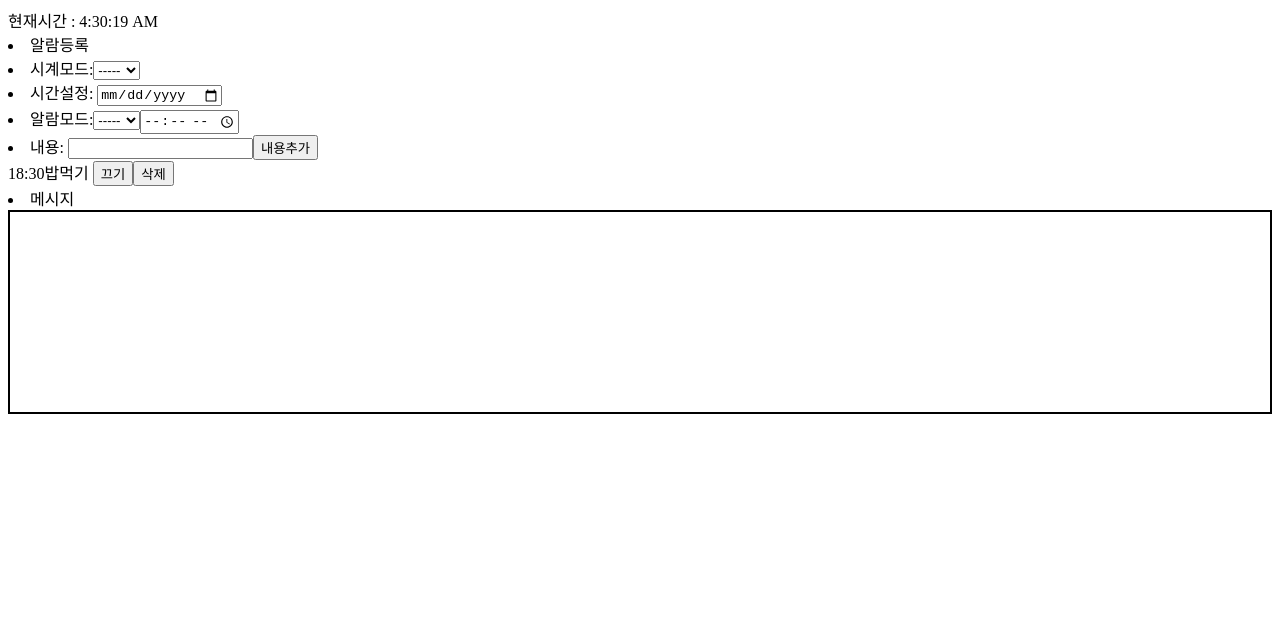
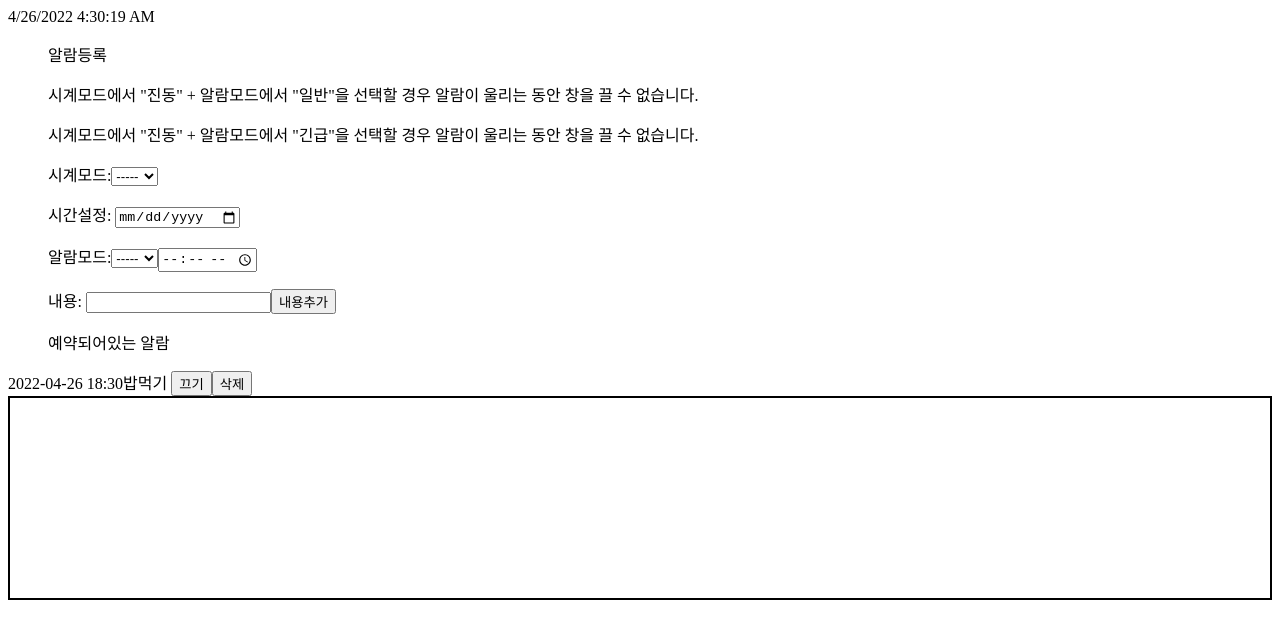
Before and after one commit to rami0617/alram, a React (Create React App) app: page / in a window 1280 px wide. Shown: the top 638 px of the page. Built offline with nearby package versions, Linux system fonts and the light colour scheme.

Commit message:
feat: Add All requirement

```diff
--- a/package.json
+++ b/package.json
@@ -7,6 +7,7 @@
     "@testing-library/jest-dom": "^5.16.4",
     "@testing-library/react": "^13.1.1",
     "@testing-library/user-event": "^13.5.0",
+    "date-fns": "^2.28.0",
     "react": "^16.13.0",
     "react-dom": "^16.13.0",
     "react-redux": "^8.0.1",
--- a/public/index.html
+++ b/public/index.html
@@ -4,5 +4,6 @@
     <meta charset="utf-8" />
     <meta name="viewport" content="width=device-width, initial-scale=1" />
     <div id="root"></div>
+    <div id="modal"></div>
   </body>
 </html>
--- a/src/app/App.js
+++ b/src/app/App.js
@@ -1,14 +1,19 @@
-import React from "react";
+import React, { useState } from "react";
 import { Route, Routes, Navigate } from "react-router-dom";
+
 import Alram  from "../components/Alram";
+import List from "../components/List";
 
 function App() {
+  const [showModal, setShowModal] = useState(false);
+
   return (
     <div className="App">
       <Routes>
-      <Route path="/" element={<Alram />} />
+      <Route path="/" element={<Alram onShowModal={setShowModal} />} />
       <Route path="*" element={<Navigate to="/" replace />} />
       </Routes>
+      {showModal && <List onShowModal={setShowModal} />}
     </div>
   );
 }
--- a/src/components/Alram.js
+++ b/src/components/Alram.js
@@ -1,11 +1,11 @@
 import React, { useEffect, useState } from "react";
 import { useDispatch, useSelector } from "react-redux";
 import styled from "styled-components";
-import { alramAdd } from "../features/alramDataSlice";
+import { format } from "date-fns";
 
-import List from "./List";
+import { alramAdd, alramOff, alramDelete } from "../features/alramDataSlice";
 
-export default function Alram() {
+export default function Alram({ onShowModal }) {
   const dispatch = useDispatch();
   const state = useSelector((state) => state.alramData);
   const [nowTime, setNowTime] = useState(new Date());
@@ -37,21 +37,25 @@ export default function Alram() {
       clockMode: "",
       alramMode: "",
       description: "",
-      alramOn: "",
+      alramOn: "on",
     });
   };
 
+  const newDate = new Date();
+  const today = format(newDate, "yyyy/MM/dd");
+  const realTime = format(newDate, "HH:mm");
+  const now = (today + realTime).replace(/[^\w\s]/gi, '');
+
   const { date, time } = alramInfo;
-
-  const id = (date + time).replace(/[^\w\s]/gi, '');
 
   const handleAddAlram = (event) => {
     const { name, value } = event.target;
+    const id = (date + time).replace(/[^\w\s]/gi, '');
 
     setAlramInfo({
       ...alramInfo,
+      [name]: value,
       id: id,
-      [name]: value,
     });
   };
 
@@ -62,57 +66,66 @@ export default function Alram() {
     };
   });
 
+  for (let i = 0; i < alramList.length; i++)  {
+    if (alramList[i].id === now && alramList[i].clockMode === "vibration") {
+      onShowModal(true);
+    }
+  }
+
   return (
     <div>
       <Main>
       <div className="nowtime">
-        현재시간 : {nowTime.toLocaleTimeString()}
+        {nowTime.toLocaleDateString()}{" "}{nowTime.toLocaleTimeString()}
       </div>
       <div className="enterAlram">
-        <li>알람등록</li>
+        <ul>알람등록</ul>
+        <ul>시계모드에서 "진동" + 알람모드에서 "일반"을 선택할 경우 알람이 울리는 동안 창을 끌 수 없습니다.</ul>
+        <ul>시계모드에서 "진동" + 알람모드에서 "긴급"을 선택할 경우 알람이 울리는 동안 창을 끌 수 없습니다.</ul>
         <form className="alramForm" onSubmit={handleSubmit}>
-        <li>시계모드:
+        <ul>시계모드:
           <select name="clockMode" onChange={handleAddAlram}>
             <option>-----</option>
             <option value="normal">일반</option>
             <option value="vibration">진동</option>
-            <option value="night">야간</option></select></li>
-        <li>시간설정: <input type="date" name="date" onChange={handleAddAlram} /></li>
-        <li> 알람모드:
+            <option value="night">야간</option></select></ul>
+        <ul>시간설정: <input type="date" name="date" onChange={handleAddAlram} /></ul>
+        <ul> 알람모드:
           <select name="alramMode" onChange={handleAddAlram}>
             <option>-----</option>
             <option value="normal">일반</option>
             <option value="emergency">긴급</option>
           </select>
           <input type="time" name="time" onChange={handleAddAlram} />
-        </li>
-        <li>내용: <input type="text" name="description" onChange={handleAddAlram} /><input type="submit" value="내용추가" /></li>
+        </ul>
+        <ul>내용: <input type="text" name="description" onChange={handleAddAlram} />
+        <input type="submit" value="내용추가" /></ul>
         </form>
       </div>
       <div className="alramList">
+        <ul>예약되어있는 알람</ul>
         {alramList.map((list) => (
           <div key={list.id}>
-          <List list={list} />
+         {list.date}{" "}{list.time}{list.description} <button onClick={()=> dispatch(alramOff(list.id))}>끄기</button>
+        <button onClick={() => dispatch(alramDelete(list.id))}>삭제</button></div>))}
+          <div className="messageInfo">
+            <div className="item">
+              {alramList.map((list) => (
+                <div key={list.id}>{list.id === now ? list.time + list.description : null }
+              </div>))}
+            </div>
           </div>
-        ))}
-      </div>
-      <div className="message">
-        <li>메시지 </li>
-        <div className="messageInfo">
-          <div className="item"></div>
         </div>
-      </div>
       </Main>
     </div>
   );
-
 }
 
 const Main = styled.div`
   .messageInfo {
     display: grid;
     grid-template-rows: 200px;
+    grid-template-colum: 200px;
     border: solid 2px;
   }
-
 `;
--- a/src/components/List.js
+++ b/src/components/List.js
@@ -1,17 +1,82 @@
 import React from "react";
-import { useDispatch } from "react-redux";
+import { useSelector } from "react-redux";
+import styled from "styled-components";
+import { format } from "date-fns";
 
-import { alramOff, alramDelete } from "../features/alramDataSlice";
+import ListModal from "./ListModal";
 
-export default function List({ list }) {
-  const dispatch = useDispatch();
+export default function List({ onShowModal }) {
+  const state = useSelector((state) => state.alramData);
+
+  const handleModal = () => {
+    onShowModal(false);
+  };
+
+  const alramList = state.allIds.map((id) => {
+    return {
+      id,
+      ...state.byIds[id],
+    };
+  });
+
+  const newDate = new Date();
+  const today = format(newDate, "yyyy/MM/dd");
+  const realTime = format(newDate, "HH:mm");
+  const now = (today + realTime).replace(/[^\w\s]/gi, '');
 
   return (
     <div>
-      {list.alramOn === "on" &&
-        <div key={list.id}>{list.time}{list.description} <button onClick={()=> dispatch(alramOff(list.id))}>끄기</button>
-        <button onClick={() => dispatch(alramDelete(list.id))}>삭제</button>
-        </div>}
+      <ListModal>
+        <Modal>
+          <div className="modalBox">
+            <div className="head">
+            <button onClick={handleModal}>X</button>
+             </div>
+          <div className="alramMessage">
+            <div>1분 후에 창을 닫을 수 있습니다.</div>
+            {alramList.map((list) => (
+              list.id === now  &&
+             <div key={list.id}> {list.time} {list.description}할 시간입니다</div>
+            ))}
+          </div>
+      </div>
+      </Modal>
+      </ListModal>
     </div>
   );
 }
+
+
+const Modal = styled.div`
+  .modalBox {
+    position: absolute;
+    display: grid;
+    left: 50%;
+    top: 50%;
+    transform: translate(-50%, -50%);
+    max-height: 80%;
+    max-width: 80%;
+    width: 100%;
+    height: 100%;
+    padding: 16px;
+    background: rgb(251, 243, 220);
+    border-radius: 10px;
+  }
+
+  .head {
+    position: absolute;
+    left: 95%;
+    top: 40px;
+    border: none;
+    cursor: pointer;
+  }
+
+  .alramMessage {
+    display: grid;
+    margin: 60px;
+    padding: 20px;
+    grid-template-rows: 200px;
+    border: solid 2px;
+    border-radius: 10px;
+  }
+`;
--- /dev/null
+++ b/src/components/ListModal.js
@@ -0,0 +1,22 @@
+import React from "react";
+import ReactDOM from "react-dom";
+import styled from "styled-components";
+
+export default function ListModal ({ children }) {
+  const element = document.getElementById("modal");
+
+  return ReactDOM.createPortal(
+    <ModalBackground>
+      {children}
+    </ModalBackground>
+  , element);
+};
+
+const ModalBackground = styled.div`
+  position: fixed;
+  background-color: rgba(0,0,0,0.5);
+  top: 0;
+  left: 0;
+  bottom: 0;
+  right: 0;
+`;
--- a/src/features/alramDataSlice.js
+++ b/src/features/alramDataSlice.js
@@ -9,7 +9,7 @@ const alramDataReducer = createSlice({
     "alramAdd": (state, action) => {
       const id  = action.payload.id;
 
-      state.allIds = state.allIds.concat(id);
+      state.allIds = state.allIds.concat(id).sort();
       state.byIds[id] = action.payload;
     },
 
```
Also changed, not shown: 1 other file (tests, documents, lock files or other folders).
